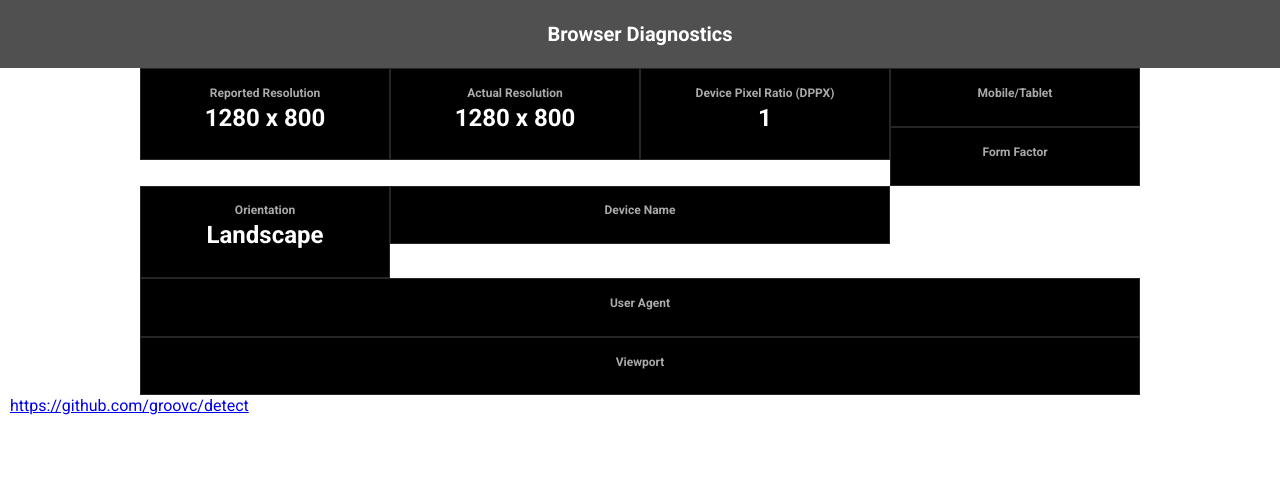
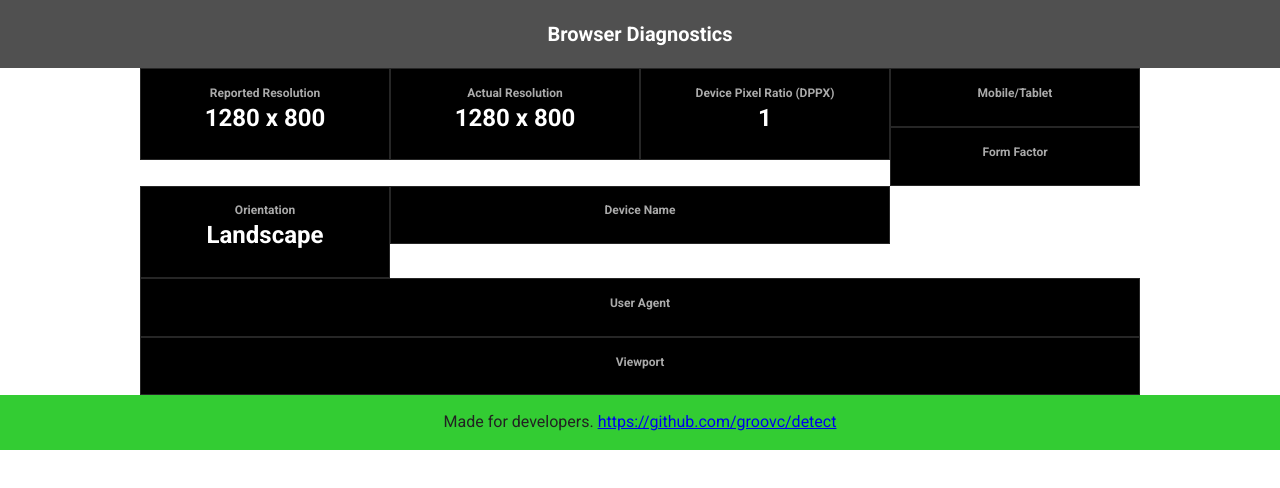
Before and after one commit to groovc/detect, a plain HTML site: page index.html in a window 1280 px wide. Drawn offline with nearby package versions, Linux system fonts and the light colour scheme; a script that the page names is missing.

Commit message:
Centering and copy.

```diff
--- a/css/app.css
+++ b/css/app.css
@@ -33,6 +33,15 @@
         font-weight: 700;
         text-align: center;
     }
+
+    .footer {
+        background: #33CC33;
+        padding: 1em;
+    }
+
+    .centered {
+        text-align: center;
+    }
 }
 
 @media (orientation: landscape) {
--- a/index.html
+++ b/index.html
@@ -68,11 +68,12 @@
                 </div>
             </div>
         </div>
-        <div class="row">
-            <div class="sm-12 md-12 lg-12 has-gutter center">
+        <footer class="row footer">
+            <div class="sm-12 md-12 lg-12 has-gutter centered">
+                Made for developers.
                 <a href="https://github.com/groovc/detect">https://github.com/groovc/detect</a>
             </div>
-        </div>
+        </footer>
 
         <script src="//ajax.googleapis.com/ajax/libs/jquery/1.11.1/jquery.min.js"></script>
         <script>window.jQuery || document.write('<script src="js/vendor/jquery-1.11.1.min.js"><\/script>')</script>
```
